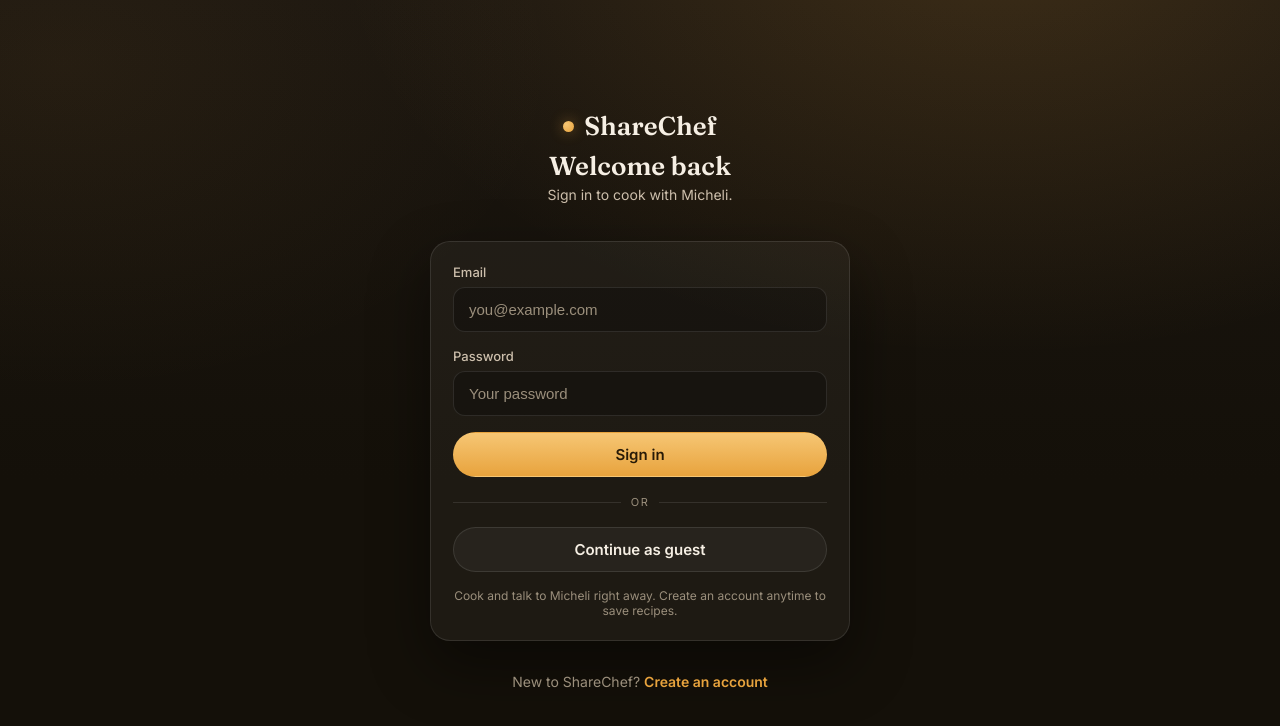
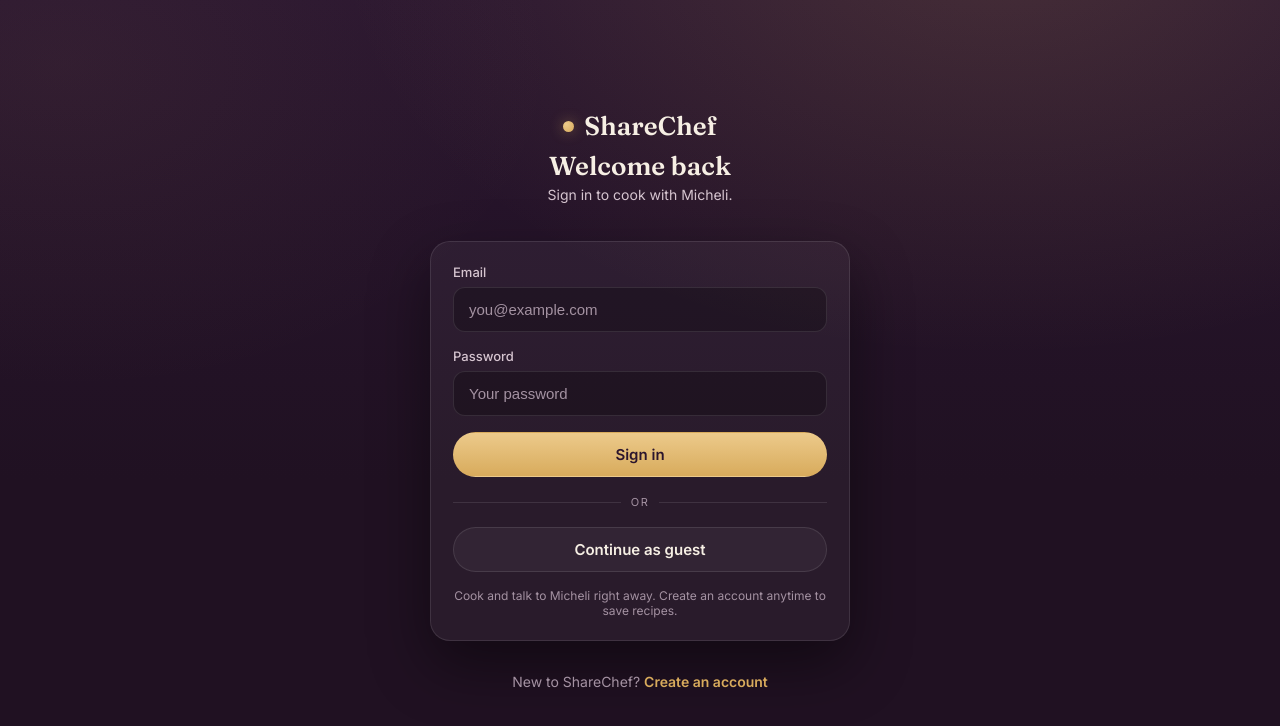
Before and after one commit to taibenor93-glitch/sharechef, a React (Vite) app: page /login in a window 1280 px wide. Shown: the top 726 px of the page. Built offline with nearby package versions, Linux system fonts and the light colour scheme; no server answers.

Commit message:
Rebrand web app to logo palette: deep plum + gold

```diff
--- a/index.html
+++ b/index.html
@@ -3,7 +3,7 @@
   <head>
     <meta charset="UTF-8" />
     <meta name="viewport" content="width=device-width, initial-scale=1.0, viewport-fit=cover" />
-    <meta name="theme-color" content="#17130f" />
+    <meta name="theme-color" content="#201122" />
     <title>ShareChef — cook with Micheli</title>
     <link rel="preconnect" href="https://fonts.googleapis.com" />
     <link rel="preconnect" href="https://fonts.gstatic.com" crossorigin />
--- a/src/styles.css
+++ b/src/styles.css
@@ -1,18 +1,18 @@
 :root {
   color-scheme: dark;
-  --bg: #141009;
-  --bg-2: #1b1610;
+  --bg: #201122;
+  --bg-2: #2a1630;
   --panel: rgba(255, 255, 255, 0.045);
   --panel-2: rgba(255, 255, 255, 0.07);
   --border: rgba(255, 255, 255, 0.10);
   --border-strong: rgba(255, 255, 255, 0.18);
   --ink: #f6efe4;
-  --ink-soft: #cdbfac;
-  --muted: #9b8f7c;
-  --amber: #e8a33d;
-  --amber-2: #f6c674;
-  --amber-soft: rgba(232, 163, 61, 0.14);
-  --amber-glow: rgba(232, 163, 61, 0.45);
+  --ink-soft: #d6c5d0;
+  --muted: #a492a2;
+  --amber: #d8ab5c;
+  --amber-2: #ecca8b;
+  --amber-soft: rgba(216, 171, 92, 0.14);
+  --amber-glow: rgba(216, 171, 92, 0.45);
   --danger: #e57368;
   --ok: #7bbf86;
   --radius: 20px;
@@ -29,8 +29,8 @@
   font-family: var(--sans);
   color: var(--ink);
   background:
-    radial-gradient(1100px 700px at 78% -8%, rgba(232, 163, 61, 0.16), transparent 60%),
-    radial-gradient(900px 600px at 5% 8%, rgba(232, 163, 61, 0.06), transparent 55%),
+    radial-gradient(1100px 700px at 78% -8%, rgba(216, 171, 92, 0.16), transparent 60%),
+    radial-gradient(900px 600px at 5% 8%, rgba(216, 171, 92, 0.06), transparent 55%),
     linear-gradient(180deg, var(--bg-2), var(--bg) 60%);
   background-attachment: fixed;
   -webkit-font-smoothing: antialiased;
@@ -59,7 +59,7 @@
 .topbar {
   position: sticky; top: 0; z-index: 20;
   backdrop-filter: blur(14px);
-  background: linear-gradient(180deg, rgba(20, 16, 9, 0.85), rgba(20, 16, 9, 0.55));
+  background: linear-gradient(180deg, rgba(32, 17, 34, 0.85), rgba(32, 17, 34, 0.55));
   border-bottom: 1px solid var(--border);
 }
 .topbar-inner {
@@ -126,7 +126,7 @@
 }
 .btn:active { transform: translateY(1px); }
 .btn:disabled { opacity: .55; cursor: not-allowed; }
-.btn-primary { background: linear-gradient(180deg, var(--amber-2), var(--amber)); color: #271a07; }
+.btn-primary { background: linear-gradient(180deg, var(--amber-2), var(--amber)); color: #2b152d; }
 .btn-primary:hover:not(:disabled) { filter: brightness(1.05); }
 .btn-ghost { background: var(--panel); color: var(--ink); border-color: var(--border); }
 .btn-ghost:hover:not(:disabled) { background: var(--panel-2); }
@@ -161,9 +161,9 @@
 .voice-stage { display: flex; flex-direction: column; align-items: center; gap: 14px; margin: 26px 0 8px; }
 .orb {
   position: relative; width: 168px; height: 168px; border-radius: 50%;
-  border: none; cursor: pointer; color: #2a1c06;
-  background: radial-gradient(circle at 32% 28%, var(--amber-2), var(--amber) 62%, #b9781f 100%);
-  box-shadow: 0 0 0 0 var(--amber-glow), 0 18px 50px rgba(232, 163, 61, 0.35);
+  border: none; cursor: pointer; color: #2b152d;
+  background: radial-gradient(circle at 32% 28%, var(--amber-2), var(--amber) 62%, #b8893f 100%);
+  box-shadow: 0 0 0 0 var(--amber-glow), 0 18px 50px rgba(216, 171, 92, 0.35);
   display: grid; place-items: center; transition: transform .15s, box-shadow .2s;
 }
 .orb:hover { transform: translateY(-2px); }
@@ -173,9 +173,9 @@
 .orb.is-listening { animation: ring 1.6s ease-out infinite; }
 .orb.is-speaking { animation: speak 0.9s ease-in-out infinite; }
 .orb.is-processing { animation: pulse 1.4s ease-in-out infinite; filter: saturate(0.8); }
-@keyframes breathe { 0%,100% { box-shadow: 0 0 0 0 var(--amber-glow), 0 18px 50px rgba(232,163,61,.30);} 50% { box-shadow: 0 0 0 10px rgba(232,163,61,0), 0 22px 60px rgba(232,163,61,.42);} }
+@keyframes breathe { 0%,100% { box-shadow: 0 0 0 0 var(--amber-glow), 0 18px 50px rgba(216,171,92,.30);} 50% { box-shadow: 0 0 0 10px rgba(216,171,92,0), 0 22px 60px rgba(216,171,92,.42);} }
 @keyframes pulse { 0%,100% { transform: scale(1);} 50% { transform: scale(1.05);} }
-@keyframes ring { 0% { box-shadow: 0 0 0 0 var(--amber-glow);} 100% { box-shadow: 0 0 0 28px rgba(232,163,61,0);} }
+@keyframes ring { 0% { box-shadow: 0 0 0 0 var(--amber-glow);} 100% { box-shadow: 0 0 0 28px rgba(216,171,92,0);} }
 @keyframes speak { 0%,100% { transform: scale(1);} 50% { transform: scale(1.08);} }
 .orb-label { font-family: var(--display); font-size: 18px; letter-spacing: .2px; }
 .voice-status { color: var(--ink-soft); font-size: 14px; min-height: 20px; }
@@ -186,7 +186,7 @@
 .star-card { display: flex; align-items: center; gap: 16px; }
 .star-badge {
   width: 54px; height: 54px; border-radius: 16px; flex: none; display: grid; place-items: center;
-  background: var(--amber-soft); border: 1px solid rgba(232,163,61,.35); color: var(--amber-2); font-size: 24px;
+  background: var(--amber-soft); border: 1px solid rgba(216,171,92,.35); color: var(--amber-2); font-size: 24px;
 }
 .star-tier { font-family: var(--display); font-size: 18px; font-weight: 600; }
 .star-sub { color: var(--muted); font-size: 13px; margin-top: 1px; }
@@ -212,13 +212,13 @@
 .recipe-cols h4 { font-size: 13px; text-transform: uppercase; letter-spacing: 1.5px; color: var(--amber); margin: 0 0 8px; }
 .recipe-cols li { margin-bottom: 7px; color: var(--ink-soft); }
 .recipe-cols li::marker { color: var(--amber); }
-.tip { margin-top: 16px; padding: 12px 14px; border-radius: var(--radius-sm); background: var(--amber-soft); border: 1px solid rgba(232,163,61,.3); color: var(--ink); font-size: 14px; }
+.tip { margin-top: 16px; padding: 12px 14px; border-radius: var(--radius-sm); background: var(--amber-soft); border: 1px solid rgba(216,171,92,.3); color: var(--ink); font-size: 14px; }
 hr.sep { border: 0; border-top: 1px solid var(--border); margin: 18px 0; }
 
 /* ---------- conversation ---------- */
 .convo { display: flex; flex-direction: column; gap: 10px; max-height: 320px; overflow-y: auto; }
 .bubble { padding: 11px 14px; border-radius: 14px; font-size: 14px; line-height: 1.5; max-width: 88%; }
-.bubble-user { align-self: flex-end; background: linear-gradient(180deg, var(--amber-2), var(--amber)); color: #2a1c06; border-bottom-right-radius: 5px; }
+.bubble-user { align-self: flex-end; background: linear-gradient(180deg, var(--amber-2), var(--amber)); color: #2b152d; border-bottom-right-radius: 5px; }
 .bubble-chef { align-self: flex-start; background: var(--panel-2); border: 1px solid var(--border); border-bottom-left-radius: 5px; }
 .convo-empty { color: var(--muted); font-size: 14px; }
 
```
